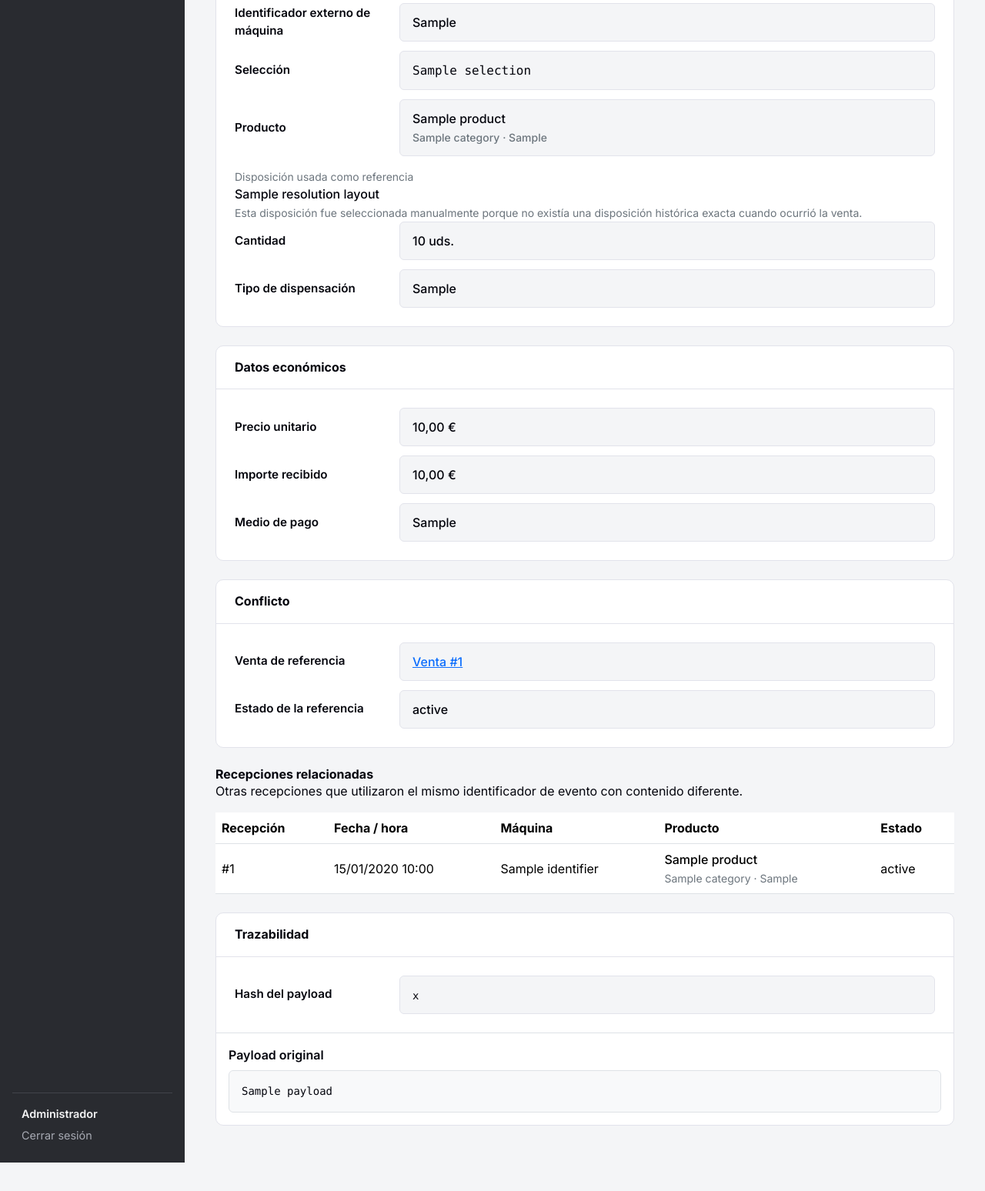
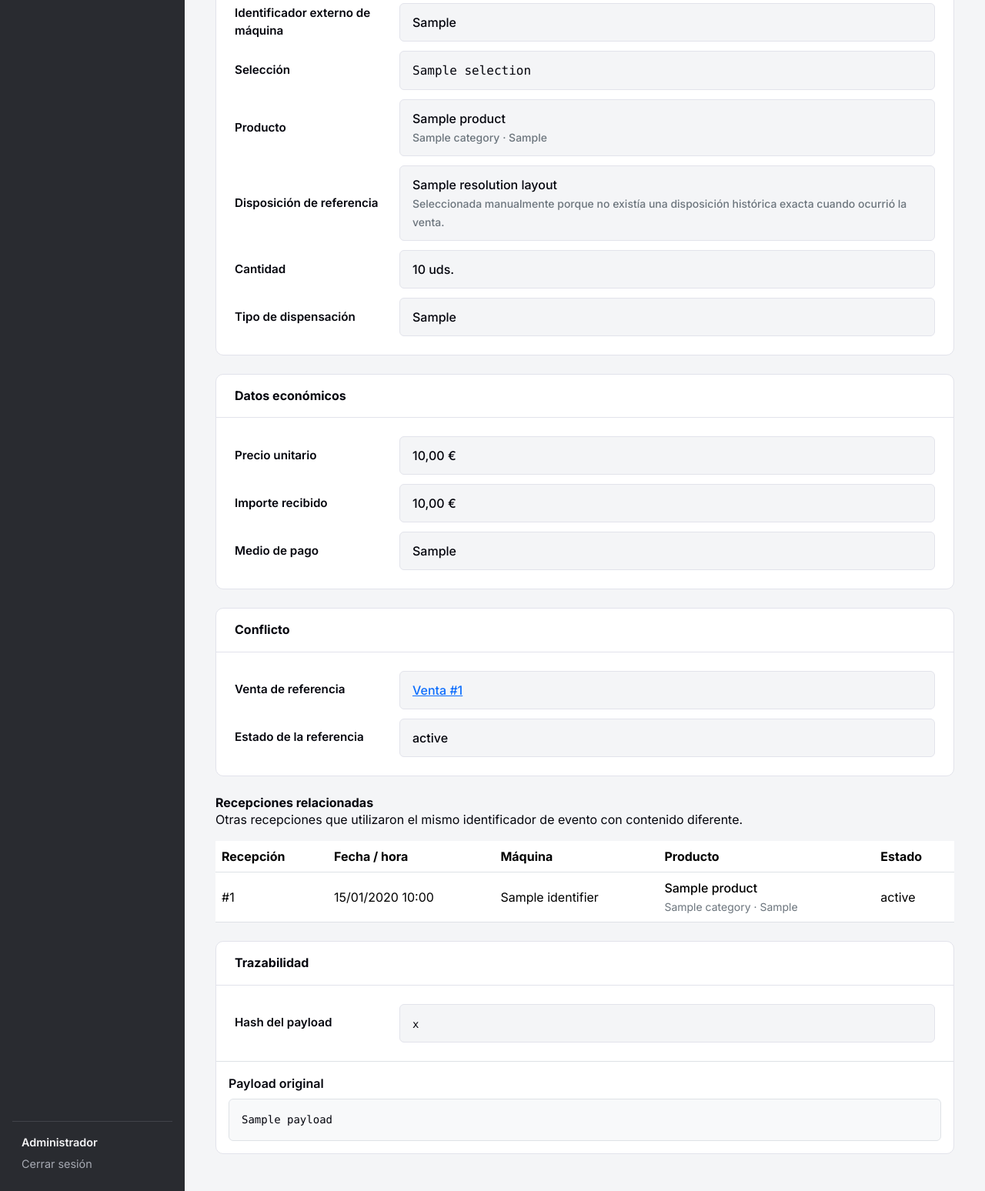
Before and after one commit to LWH9900/tfg-vending, a Django app: template sales/templates/sales/sale_detail.html in a window 1280 px wide. Shown: the part 713-2261 px from the top of the page at 77% size. Before the commit the page ends 2224 px from the top, so only its background shows below. Run offline with Django 5.2, Linux system fonts and the light colour scheme; the template is opened without the code that fills it: most values are stand-ins (such as "Sample title", 1, 10 or a date in 2020); data that the repository does not hold is empty.

Commit message:
feat: enhance sale resolution handling by improving identifier matching and updating layout display in templates

```diff
--- a/sales/services.py
+++ b/sales/services.py
@@ -499,7 +499,7 @@ def resolve_pending_sale(
 
     historical_layout = get_machine_layout_at(
         machine,
-        sale.occurred_at,
+        locked_sale.occurred_at,
     )
 
     if historical_layout is not None:
@@ -563,7 +563,7 @@ def resolve_pending_sale(
 
     selection_position = (
         layout.positions.filter(
-            identifier=locked_sale.selection,
+            identifier__iexact=locked_sale.selection,
         )
         .select_related("product")
         .first()
--- a/sales/templates/sales/sale_detail.html
+++ b/sales/templates/sales/sale_detail.html
@@ -238,21 +238,23 @@
 
         {% if sale.resolution_layout %}
 
-            <div class="mt-3">
+            <div class="detail-row">
 
-                <div class="text-secondary small">
-                    Disposición usada como referencia
-                </div>
+                <dt>
+                    Disposición de referencia
+                </dt>
 
+                <dd>
                     <div class="fw-medium">
                         {{ sale.resolution_layout.name }}
                     </div>
 
                     <small class="text-secondary">
-                    Esta disposición fue seleccionada manualmente
-                    porque no existía una disposición histórica
-                    exacta cuando ocurrió la venta.
+                        Seleccionada manualmente porque no existía
+                        una disposición histórica exacta cuando
+                        ocurrió la venta.
                     </small>
+                </dd>
 
             </div>
 
--- a/sales/views.py
+++ b/sales/views.py
@@ -254,7 +254,7 @@ def sale_resolve(
     if layout is not None:
         selection_position = (
             layout.positions.filter(
-                identifier=sale.selection,
+                identifier__iexact=sale.selection,
                 product__isnull=False,
             )
             .select_related(
```
Lines whose indentation alone changed are shown as unchanged.
